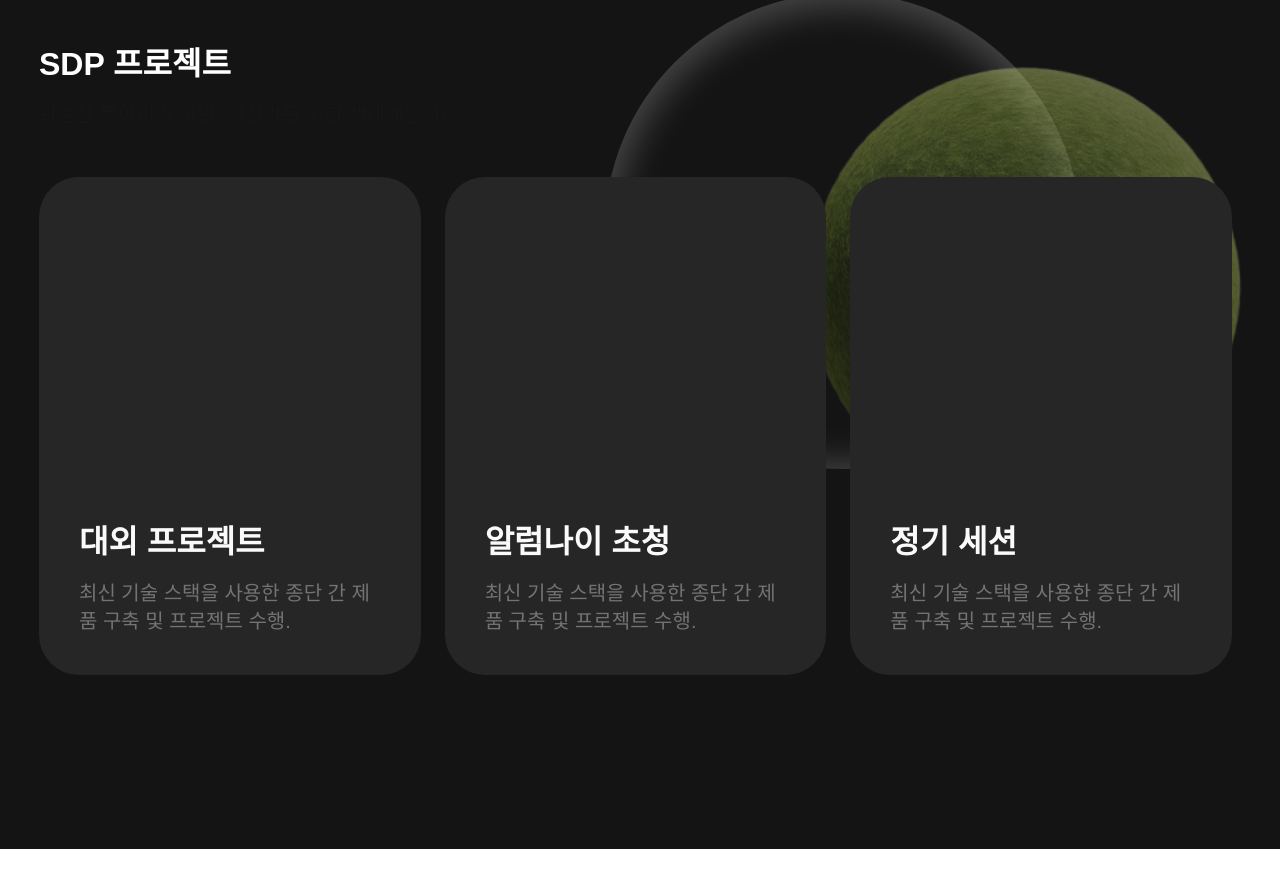
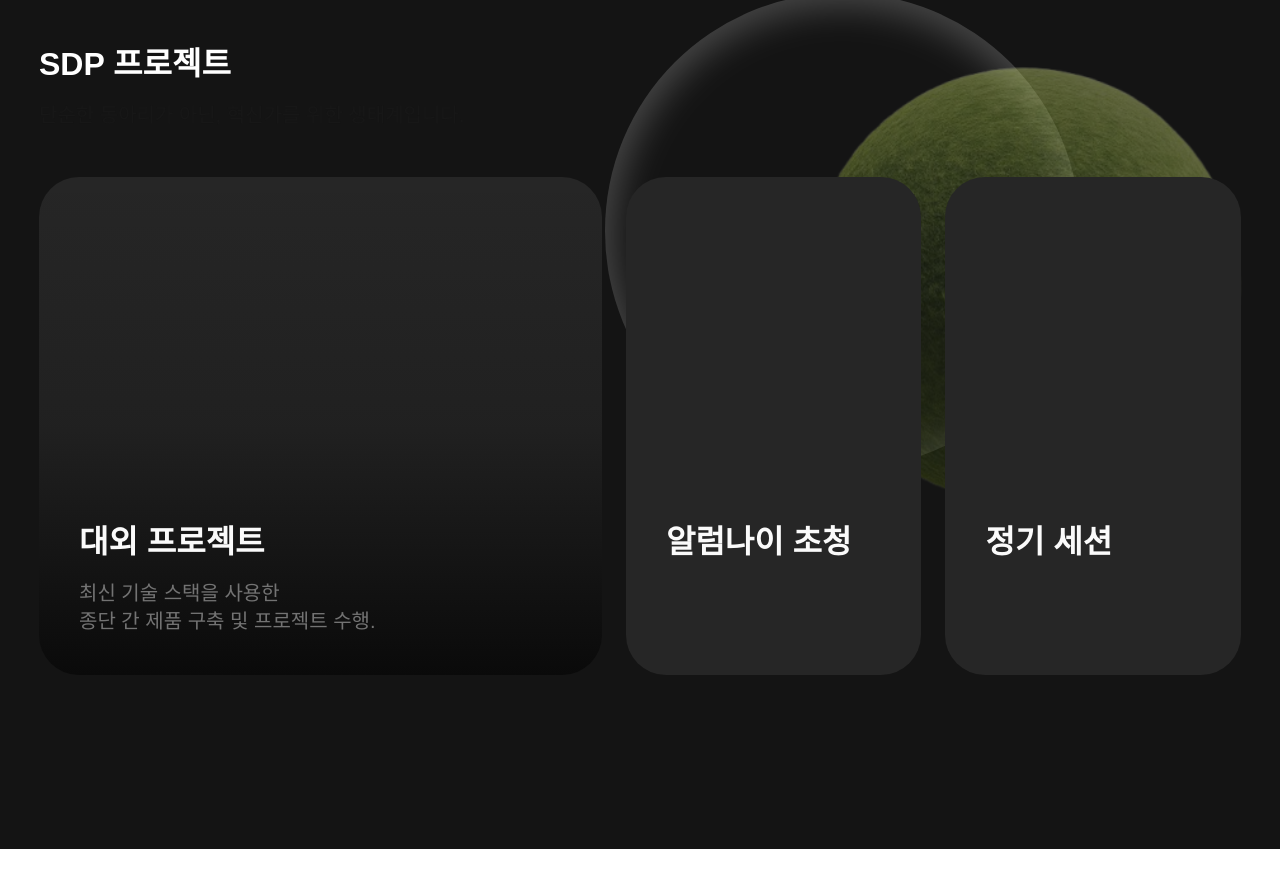
Before and after one commit to SDP1617-Web/SDP1617-Web-FRONT, a Next.js app: page / in a window 1280 px wide. Shown: the part 2526-3413 px from the top of the page. Built offline with nearby package versions, Linux system fonts and the light colour scheme; a web font is replaced by a local one.

Commit message:
feat: 프로젝트 카드 hover 확장 인터랙션 추가

```diff
--- a/src/components/common/Card.tsx
+++ b/src/components/common/Card.tsx
@@ -68,12 +68,26 @@ export const HeroBannerCard = ({ title, subTitle, className }: CardProps) => (
 )
 
 // 2. FeatureCard (세로형 다크 포인트)
-export const FeatureCard = ({ title, description, className }: CardProps) => (
+export const FeatureCard = ({
+  title,
+  description,
+  className,
+  isActive,
+  onMouseEnter,
+}: CardProps & { onMouseEnter?: () => void }) => {
+  const controlled = isActive !== undefined
+
+  return (
     <div
+      onMouseEnter={onMouseEnter}
       className={cn(
-      'group bg-sdp-grey-800 flex h-[498px] w-[381.66px] cursor-pointer flex-col justify-end overflow-hidden rounded-[40px] p-10 text-left',
+        'group bg-sdp-grey-800 flex h-[498px] cursor-pointer flex-col justify-end overflow-hidden rounded-[40px] p-10 text-left',
         'transition-all duration-500 ease-in-out',
-      'hover:w-[756px] hover:bg-linear-to-t hover:from-[#0A0A0A] hover:via-[#0A0A0A]/20 hover:to-transparent',
+        controlled
+          ? isActive
+            ? 'w-[756px] bg-linear-to-t from-[#0A0A0A] via-[#0A0A0A]/20 to-transparent'
+            : 'w-[381.66px]'
+          : 'w-[381.66px] hover:w-[756px] hover:bg-linear-to-t hover:from-[#0A0A0A] hover:via-[#0A0A0A]/20 hover:to-transparent',
         className
       )}
     >
@@ -84,13 +98,19 @@ export const FeatureCard = ({ title, description, className }: CardProps) => (
           </h2>
         )}
         {description && (
-        <p className="text-sdp-grey-500 w-[301.66px] self-stretch text-[20px] leading-[28px] font-normal transition-all duration-500">
+          <p
+            className={cn(
+              'text-sdp-grey-500 w-[301.66px] self-stretch text-[20px] leading-[28px] font-normal whitespace-pre-line transition-all duration-500',
+              controlled && !isActive ? 'opacity-0' : 'opacity-100'
+            )}
+          >
             {description}
           </p>
         )}
       </div>
     </div>
   )
+}
 
 // 3. ProjectCard
 export const ProjectCard = ({
--- a/src/components/home/sections/ProjectsSection.tsx
+++ b/src/components/home/sections/ProjectsSection.tsx
@@ -1,4 +1,6 @@
-import type { CSSProperties } from 'react'
+'use client'
+
+import { useState, type CSSProperties } from 'react'
 import Image from 'next/image'
 import { FeatureCard } from '@/components/common/Card'
 
@@ -46,6 +48,8 @@ const CARDS = [
 ]
 
 const ProjectsSection = () => {
+  const [active, setActive] = useState(0) // 초기엔 1번(0)이 확장
+
   return (
     <section style={sectionStyle}>
       <div style={sphere1Style} />
@@ -78,12 +82,15 @@ const ProjectsSection = () => {
         <div
           style={{ marginTop: '48px', gap: '24px' }}
           className="flex flex-row"
+          onMouseLeave={() => setActive(0)}
         >
           {CARDS.map((card, i) => (
             <FeatureCard
               key={i}
               title={card.title}
               description={card.description}
+              isActive={active === i}
+              onMouseEnter={() => setActive(i)}
             />
           ))}
         </div>
```
Lines whose indentation alone changed are shown as unchanged.
